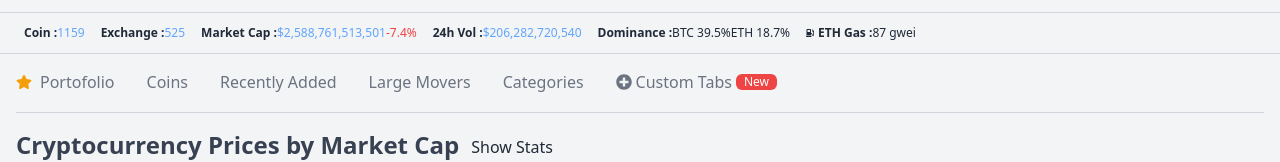
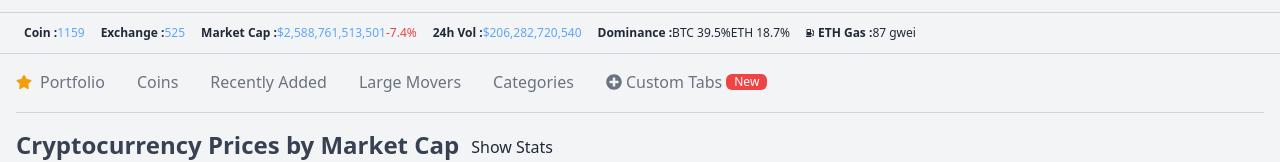
Before and after one commit to AndriP8/GeckoCoin, a React (Create React App) app: page /1 in a window 1280 px wide. Shown: the part 127-289 px from the top of the page. Built offline with nearby package versions, Linux system fonts and the light colour scheme; no server answers.

Commit message:
update route path nav item in navbartabs

```diff
--- a/src/components/navbarTabs/index.tsx
+++ b/src/components/navbarTabs/index.tsx
@@ -5,11 +5,11 @@ function NavbarTabs() {
     <div className="mx-4 border-b border-gray-300 overflow-x-scroll lg:overflow-auto">
       <div className="flex items-center justify-start text-gray-500 font-medium">
         <a
-          href="/"
+          href="/portfolio"
           className="flex items-center pr-4 py-4 border-b-2 border-transparent items-tabs-hover whitespace-nowrap"
         >
           <FaStar className="text-yellow-500" />
-          <span className="pl-2">Portofolio</span>
+          <span className="pl-2">Portfolio</span>
         </a>
         <a
           href="/"
```
